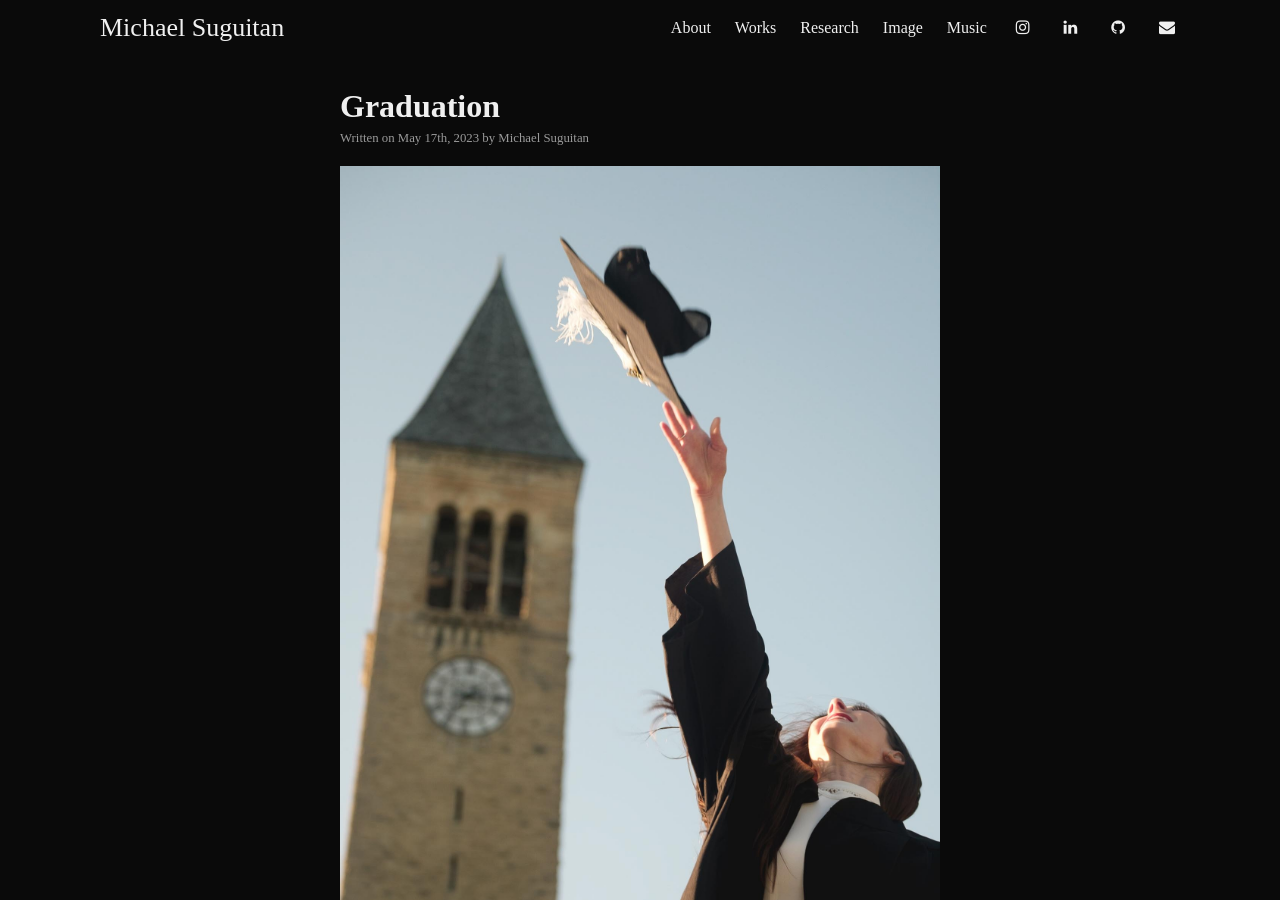
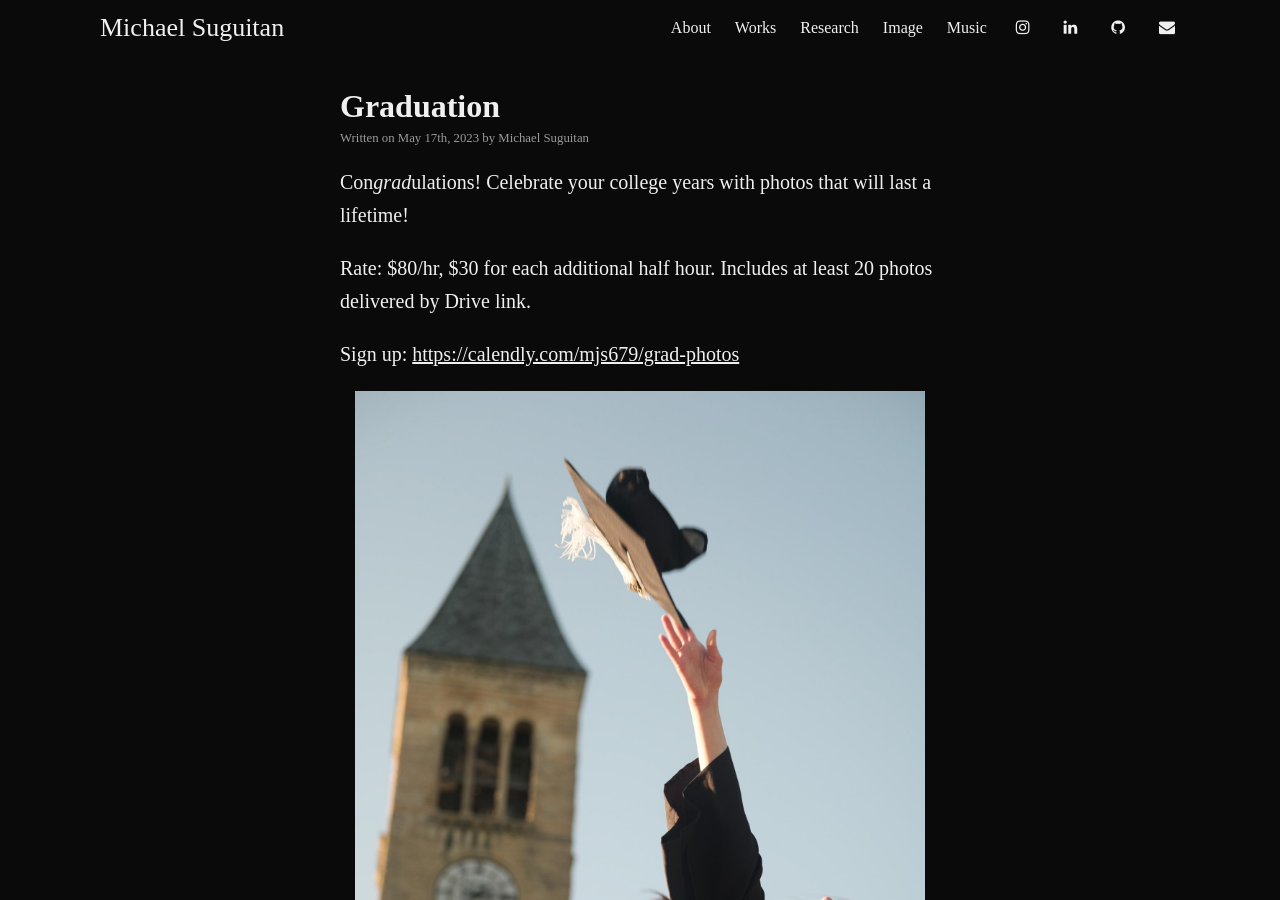
Before and after one commit to msgtn/msgtn.github.io, a Jekyll site: the page built from image/_posts/2023-05-17-grad.md, in a window 1280 px wide and 900 px high. Built offline with Jekyll 4.4.1, drawn with Linux system fonts in a browser that asks for light colours; nearby versions of some CDN libraries.

Commit message:
Adding grad links

```diff
--- a/image/_posts/2023-05-17-grad.md
+++ b/image/_posts/2023-05-17-grad.md
@@ -7,8 +7,15 @@ tags: image
 image: grad.jpg
 ---
 
- <a data-lightbox="img" href="assets/photos/grad/FXT25046-2.jpg">
-    <img src="assets/photos/grad/FXT25046-2.jpg">
+Con*grad*ulations! Celebrate your college years with photos that will last a lifetime!
+
+Rate: $80/hr, $30 for each additional half hour.
+Includes at least 20 photos delivered by Drive link.
+
+Sign up: [https://calendly.com/mjs679/grad-photos](https://calendly.com/mjs679/grad-photos)
+
+ <a data-lightbox="img" href="assets/photos/grad/FXT25046-2.jpg" width="95%">
+    <img src="assets/photos/grad/FXT25046-2.jpg" width="95%">
 </a>
 
 
```
Also changed, not shown: pages/about.md (+7 -0 lines), 2 other files.
